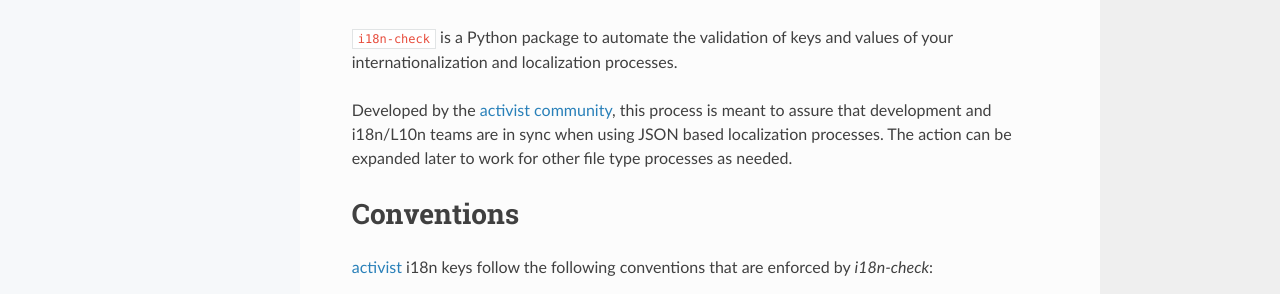
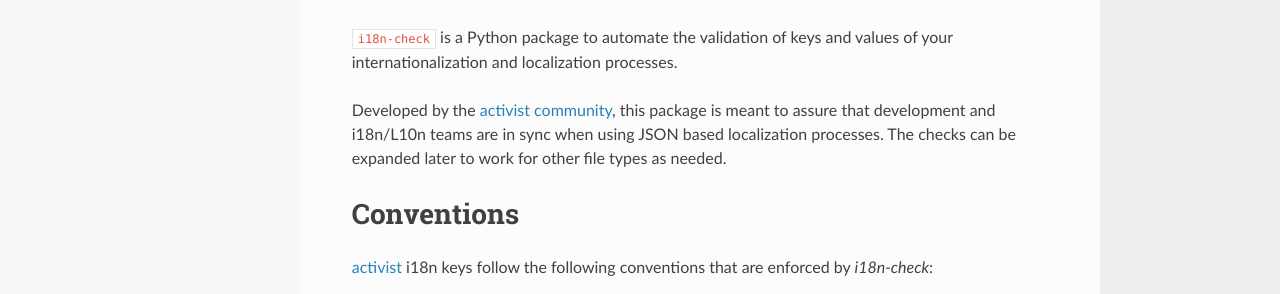
Before and after one commit to activist-org/i18n-check, a Sphinx documentation site: the page built from docs/source/index.rst, in a window 1280 px wide and 900 px high. Shown: the part 329-623 px from the top of the window. Built offline with Sphinx 7.4.7 and the Read the Docs theme 3.1.0, drawn with Linux system fonts in a browser that asks for light colours; formulas are drawn with MathJax 3.

Commit message:
Fix basic package description in docs

```diff
--- a/docs/source/index.rst
+++ b/docs/source/index.rst
@@ -36,7 +36,7 @@
 
 ``i18n-check`` is a Python package to automate the validation of keys and values of your internationalization and localization processes.
 
-Developed by the `activist community <https://github.com/activist-org/>`_, this process is meant to assure that development and i18n/L10n teams are in sync when using JSON based localization processes. The action can be expanded later to work for other file type processes as needed.
+Developed by the `activist community <https://github.com/activist-org/>`_, this package is meant to assure that development and i18n/L10n teams are in sync when using JSON based localization processes. The checks can be expanded later to work for other file types as needed.
 
 Conventions
 ===========
```
Also changed, not shown: README.md (+1 -1 lines).
